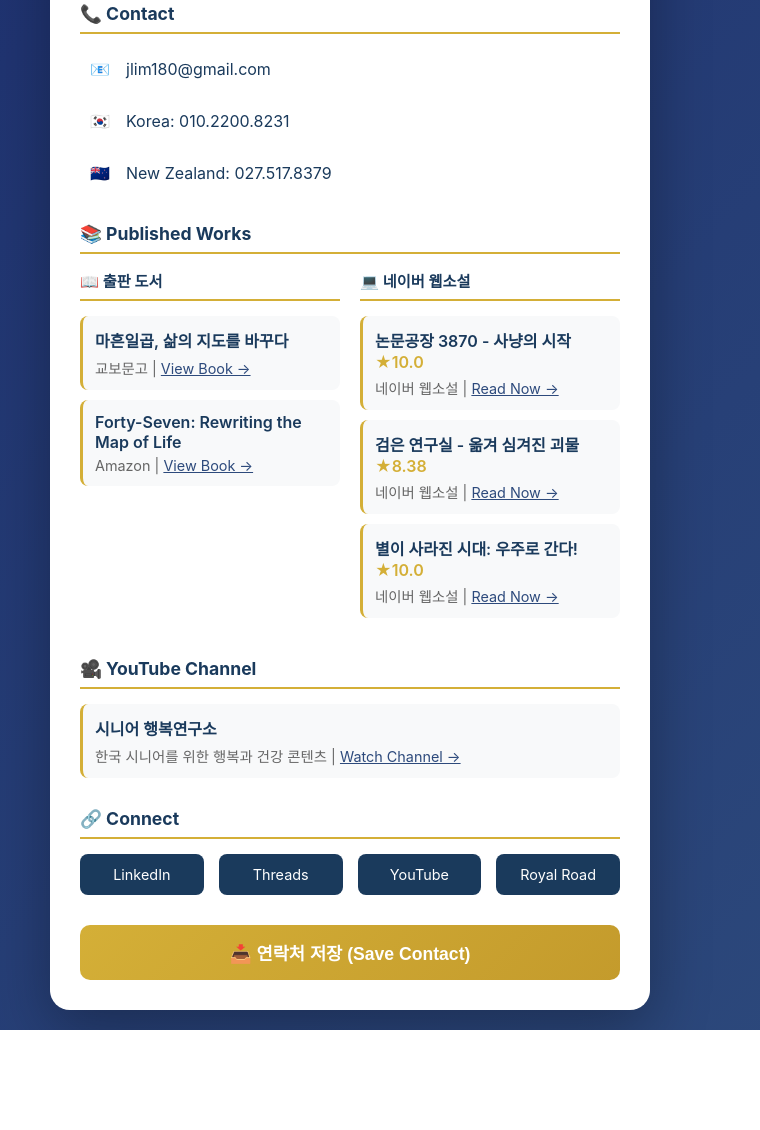
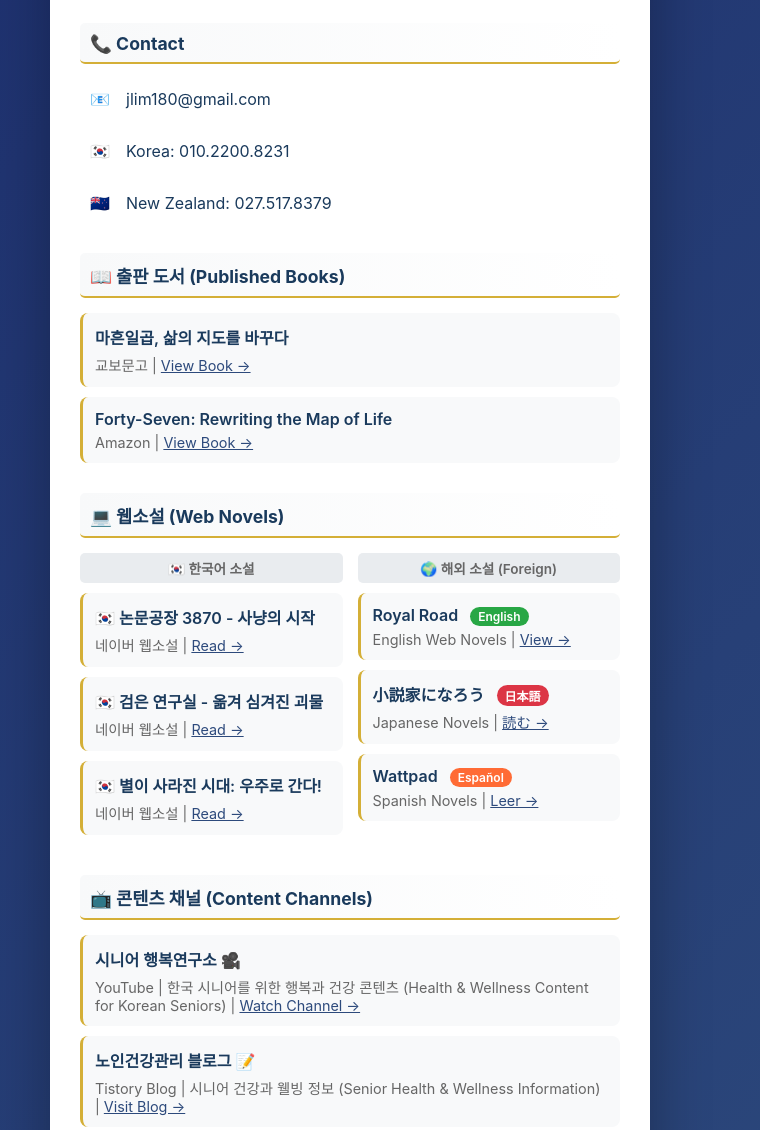
Before and after one commit to jlim180-oss/digital-card, a plain HTML site: page index.html in a window 1280 px wide. Shown: the part 532-1662 px from the top of the page, without its empty margins (290-1050 px from the left). Before the commit the page ends 1562 px from the top, so only its background shows below. Drawn offline with Linux system fonts and the light colour scheme.

Commit message:
Update index.html

```diff
--- a/index.html
+++ b/index.html
@@ -148,8 +148,11 @@
             font-weight: 700;
             color: #1a3a5c;
             margin-bottom: 15px;
+            padding: 10px;
             padding-bottom: 8px;
             border-bottom: 2px solid #d4af37;
+            background: linear-gradient(to right, #f8f9fa, transparent);
+            border-radius: 5px;
         }
 
         .contact-item {
@@ -187,7 +190,28 @@
             background: #f8f9fa;
             border-radius: 8px;
             border-left: 3px solid #d4af37;
+            transition: transform 0.2s, box-shadow 0.2s;
         }
+
+        .publication:hover {
+            transform: translateY(-2px);
+            box-shadow: 0 4px 12px rgba(0,0,0,0.1);
+        }
+
+        .language-badge {
+            display: inline-block;
+            padding: 2px 8px;
+            border-radius: 12px;
+            font-size: 0.75em;
+            font-weight: 600;
+            margin-left: 8px;
+            color: white;
+        }
+
+        .lang-ko { background: #0066cc; }
+        .lang-en { background: #28a745; }
+        .lang-ja { background: #dc3545; }
+        .lang-es { background: #ff6b35; }
 
         .works-container {
             display: grid;
@@ -199,6 +223,36 @@
         .works-column {
             display: flex;
             flex-direction: column;
+        }
+
+        .web-novels-grid {
+            display: grid;
+            grid-template-columns: 1fr 1fr;
+            gap: 15px;
+            margin-top: 10px;
+        }
+
+        .web-novels-subcolumn {
+            display: flex;
+            flex-direction: column;
+        }
+
+        .subcolumn-label {
+            font-size: 0.85em;
+            font-weight: 600;
+            color: #666;
+            margin-bottom: 10px;
+            padding: 5px 10px;
+            background: #e9ecef;
+            border-radius: 5px;
+            text-align: center;
+        }
+
+        @media (max-width: 992px) {
+            .web-novels-grid {
+                grid-template-columns: 1fr;
+                gap: 20px;
+            }
         }
 
         .column-header {
@@ -264,17 +318,20 @@
 
         .social-link {
             padding: 12px;
-            background: #1a3a5c;
+            background: linear-gradient(135deg, #1a3a5c, #2d4a7c);
             color: white;
             text-align: center;
             border-radius: 8px;
             text-decoration: none;
-            transition: background 0.3s;
+            transition: all 0.3s;
             font-size: 0.9em;
+            box-shadow: 0 2px 5px rgba(0,0,0,0.1);
         }
 
         .social-link:hover {
-            background: #2d4a7c;
+            background: linear-gradient(135deg, #2d4a7c, #3d5a8c);
+            transform: translateY(-2px);
+            box-shadow: 0 4px 10px rgba(0,0,0,0.15);
         }
 
         @media (max-width: 600px) {
@@ -305,7 +362,7 @@
             </div>
             <div class="name-secondary">(Jonny Lim)</div>
             <div class="title">작가 | Writer</div>
-            <div class="tagline">"한국과 뉴질랜드를 잇는 이야기"</div>
+            <div class="tagline">"한국과 뉴질랜드를 잇는 이야기"<br>"Bridging Stories Between Korea and New Zealand"</div>
 
             <div class="profile-highlights">
                 <div class="highlights-grid">
@@ -355,55 +412,80 @@
                 </div>
             </div>
 
-            <!-- Published Works Section -->
+            <!-- Published Books Section -->
             <div class="section">
-                <div class="section-title">📚 Published Works</div>
+                <div class="section-title">📖 출판 도서 (Published Books)</div>
 
-                <div class="works-container">
-                    <!-- Left Column: Published Books -->
-                    <div class="works-column">
-                        <div class="column-header">📖 출판 도서</div>
+                <div class="publication">
+                    <div class="publication-title">마흔일곱, 삶의 지도를 바꾸다</div>
+                    <div class="publication-meta">교보문고 | <a href="https://ebook-product.kyobobook.co.kr/dig/epd/ebook/E000012066480" target="_blank" style="color: #2d4a7c;">View Book →</a></div>
+                </div>
+
+                <div class="publication">
+                    <div class="publication-title">Forty-Seven: Rewriting the Map of Life</div>
+                    <div class="publication-meta">Amazon | <a href="https://www.amazon.com.au/dp/B0FNLFDKGD" target="_blank" style="color: #2d4a7c;">View Book →</a></div>
+                </div>
+            </div>
+
+            <!-- Web Novels Section -->
+            <div class="section">
+                <div class="section-title">💻 웹소설 (Web Novels)</div>
+
+                <div class="web-novels-grid">
+                    <!-- Korean Novels -->
+                    <div class="web-novels-subcolumn">
+                        <div class="subcolumn-label">🇰🇷 한국어 소설</div>
 
                         <div class="publication">
-                            <div class="publication-title">마흔일곱, 삶의 지도를 바꾸다</div>
-                            <div class="publication-meta">교보문고 | <a href="https://ebook-product.kyobobook.co.kr/dig/epd/ebook/E000012066480" target="_blank" style="color: #2d4a7c;">View Book →</a></div>
+                            <div class="publication-title">🇰🇷 논문공장 3870 - 사냥의 시작</div>
+                            <div class="publication-meta">네이버 웹소설 | <a href="http://novel.naver.com/best/list?novelId=1208494" target="_blank" style="color: #2d4a7c;">Read →</a></div>
                         </div>
 
                         <div class="publication">
-                            <div class="publication-title">Forty-Seven: Rewriting the Map of Life</div>
-                            <div class="publication-meta">Amazon | <a href="https://www.amazon.com.au/dp/B0FNLFDKGD" target="_blank" style="color: #2d4a7c;">View Book →</a></div>
+                            <div class="publication-title">🇰🇷 검은 연구실 - 옮겨 심겨진 괴물</div>
+                            <div class="publication-meta">네이버 웹소설 | <a href="http://novel.naver.com/best/list?novelId=1210421" target="_blank" style="color: #2d4a7c;">Read →</a></div>
+                        </div>
+
+                        <div class="publication">
+                            <div class="publication-title">🇰🇷 별이 사라진 시대: 우주로 간다!</div>
+                            <div class="publication-meta">네이버 웹소설 | <a href="https://novel.naver.com/challenge/list?novelId=1213871" target="_blank" style="color: #2d4a7c;">Read →</a></div>
                         </div>
                     </div>
 
-                    <!-- Right Column: Web Novels -->
-                    <div class="works-column">
-                        <div class="column-header">💻 네이버 웹소설</div>
+                    <!-- Foreign Language Novels -->
+                    <div class="web-novels-subcolumn">
+                        <div class="subcolumn-label">🌍 해외 소설 (Foreign)</div>
 
                         <div class="publication">
-                            <div class="publication-title">논문공장 3870 - 사냥의 시작 <span class="rating">★10.0</span></div>
-                            <div class="publication-meta">네이버 웹소설 | <a href="http://novel.naver.com/best/list?novelId=1208494" target="_blank" style="color: #2d4a7c;">Read Now →</a></div>
+                            <div class="publication-title">Royal Road <span class="language-badge lang-en">English</span></div>
+                            <div class="publication-meta">English Web Novels | <a href="https://www.royalroad.com/profile/858702/fictions" target="_blank" style="color: #2d4a7c;">View →</a></div>
                         </div>
 
                         <div class="publication">
-                            <div class="publication-title">검은 연구실 - 옮겨 심겨진 괴물 <span class="rating">★8.38</span></div>
-                            <div class="publication-meta">네이버 웹소설 | <a href="http://novel.naver.com/best/list?novelId=1210421" target="_blank" style="color: #2d4a7c;">Read Now →</a></div>
+                            <div class="publication-title">小説家になろう <span class="language-badge lang-ja">日本語</span></div>
+                            <div class="publication-meta">Japanese Novels | <a href="https://mypage.syosetu.com/3029059/" target="_blank" style="color: #2d4a7c;">読む →</a></div>
                         </div>
 
                         <div class="publication">
-                            <div class="publication-title">별이 사라진 시대: 우주로 간다! <span class="rating">★10.0</span></div>
-                            <div class="publication-meta">네이버 웹소설 | <a href="https://novel.naver.com/challenge/list?novelId=1213871" target="_blank" style="color: #2d4a7c;">Read Now →</a></div>
+                            <div class="publication-title">Wattpad <span class="language-badge lang-es">Español</span></div>
+                            <div class="publication-meta">Spanish Novels | <a href="https://www.wattpad.com/user/Solbyeol460" target="_blank" style="color: #2d4a7c;">Leer →</a></div>
                         </div>
                     </div>
                 </div>
             </div>
 
-            <!-- YouTube Channel Section -->
+            <!-- Content Channels Section -->
             <div class="section">
-                <div class="section-title">🎥 YouTube Channel</div>
+                <div class="section-title">📺 콘텐츠 채널 (Content Channels)</div>
 
                 <div class="publication">
-                    <div class="publication-title">시니어 행복연구소</div>
-                    <div class="publication-meta">한국 시니어를 위한 행복과 건강 콘텐츠 | <a href="https://www.youtube.com/@%EC%9E%84%EC%B0%BD%EC%9A%A9-h9b" target="_blank" style="color: #2d4a7c;">Watch Channel →</a></div>
+                    <div class="publication-title">시니어 행복연구소 🎥</div>
+                    <div class="publication-meta">YouTube | 한국 시니어를 위한 행복과 건강 콘텐츠 (Health & Wellness Content for Korean Seniors) | <a href="https://www.youtube.com/@%EC%9E%84%EC%B0%BD%EC%9A%A9-h9b" target="_blank" style="color: #2d4a7c;">Watch Channel →</a></div>
+                </div>
+
+                <div class="publication">
+                    <div class="publication-title">노인건강관리 블로그 📝</div>
+                    <div class="publication-meta">Tistory Blog | 시니어 건강과 웰빙 정보 (Senior Health & Wellness Information) | <a href="https://insight26186.tistory.com/" target="_blank" style="color: #2d4a7c;">Visit Blog →</a></div>
                 </div>
             </div>
 
@@ -413,8 +495,6 @@
                 <div class="social-links">
                     <a href="https://www.linkedin.com/in/jonny-lim-136bb644" target="_blank" class="social-link">LinkedIn</a>
                     <a href="https://www.threads.com/@cangyong77" target="_blank" class="social-link">Threads</a>
-                    <a href="https://www.youtube.com/@%EC%9E%84%EC%B0%BD%EC%9A%A9-h9b" target="_blank" class="social-link">YouTube</a>
-                    <a href="https://www.royalroad.com/profile/858702/fictions" target="_blank" class="social-link">Royal Road</a>
                 </div>
             </div>
 
@@ -451,8 +531,11 @@ TEL;TYPE=CELL:+64-27-517-8379
 URL:https://www.linkedin.com/in/jonny-lim-136bb644
 URL:https://www.threads.com/@cangyong77
 URL:https://www.royalroad.com/profile/858702/fictions
+URL:https://mypage.syosetu.com/3029059/
+URL:https://www.wattpad.com/user/Solbyeol460
 URL:https://www.youtube.com/@%EC%9E%84%EC%B0%BD%EC%9A%A9-h9b
-NOTE:한국과 뉴질랜드를 잇는 이야기를 쓰는 작가.\\n\\nCredentials: Ph.D. in Life Science, M.B.A. in Business Management, Essayist & Novelist, Certified Coffee Barista, Wine Sommelier, Content Creator\\n\\n출판 작품:\\n- 마흔일곱 삶의 지도를 바꾸다 (교보문고)\\n- Forty-Seven: Rewriting... (Amazon)\\n- 논문공장 3870 - 사냥의 시작 ★10.0 (네이버 웹소설)\\n- 검은 연구실 - 옮겨 심겨진 괴물 ★8.38 (네이버 웹소설)\\n- 별이 사라진 시대: 우주로 간다! ★10.0 (네이버 웹소설)\\n\\nPen Names: 솔별 (Sol Byeol), Lyra S. Wood\\nSocial: @cangyong77 (Threads)\\nRoyal Road: royalroad.com/profile/858702/fictions\\nYouTube: youtube.com/@임창용-h9b
+URL:https://insight26186.tistory.com/
+NOTE:한국과 뉴질랜드를 잇는 이야기를 쓰는 작가.\\n\\nCredentials: Ph.D. in Life Science, M.B.A. in Business Management, Essayist & Novelist, Certified Coffee Barista, Wine Sommelier, Content Creator\\n\\n출판 작품:\\n- 마흔일곱 삶의 지도를 바꾸다 (교보문고)\\n- Forty-Seven: Rewriting... (Amazon)\\n- 논문공장 3870 - 사냥의 시작 (네이버 웹소설)\\n- 검은 연구실 - 옮겨 심겨진 괴물 (네이버 웹소설)\\n- 별이 사라진 시대: 우주로 간다! (네이버 웹소설)\\n- Royal Road Stories (English)\\n- 小説家になろう (Japanese)\\n- Wattpad Stories (Spanish)\\n\\n콘텐츠 채널:\\n- YouTube: 시니어 행복연구소\\n- Blog: 노인건강관리 (Tistory)\\n\\nPen Names: 솔별 (Sol Byeol), Lyra S. Wood\\nSocial: @cangyong77 (Threads)
 END:VCARD`;
 
             const blob = new Blob([vcard], { type: 'text/vcard' });
```
